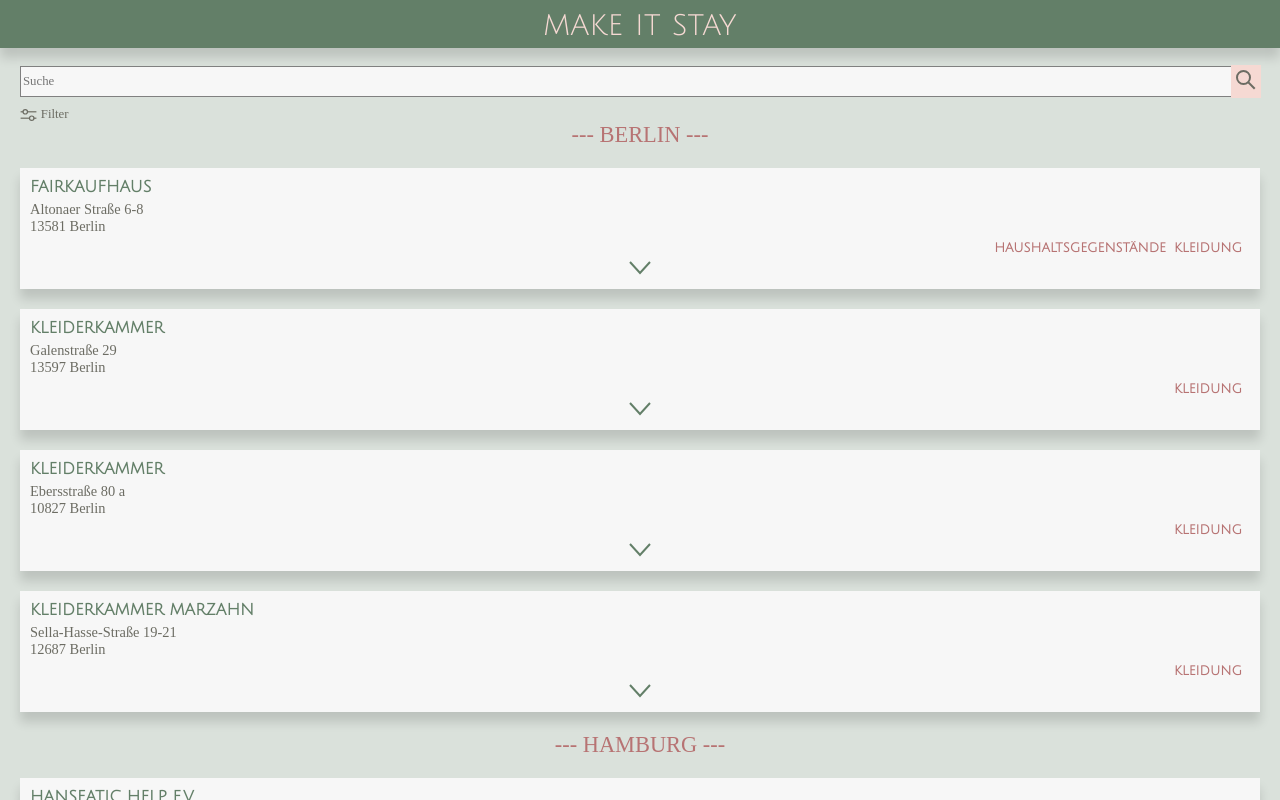
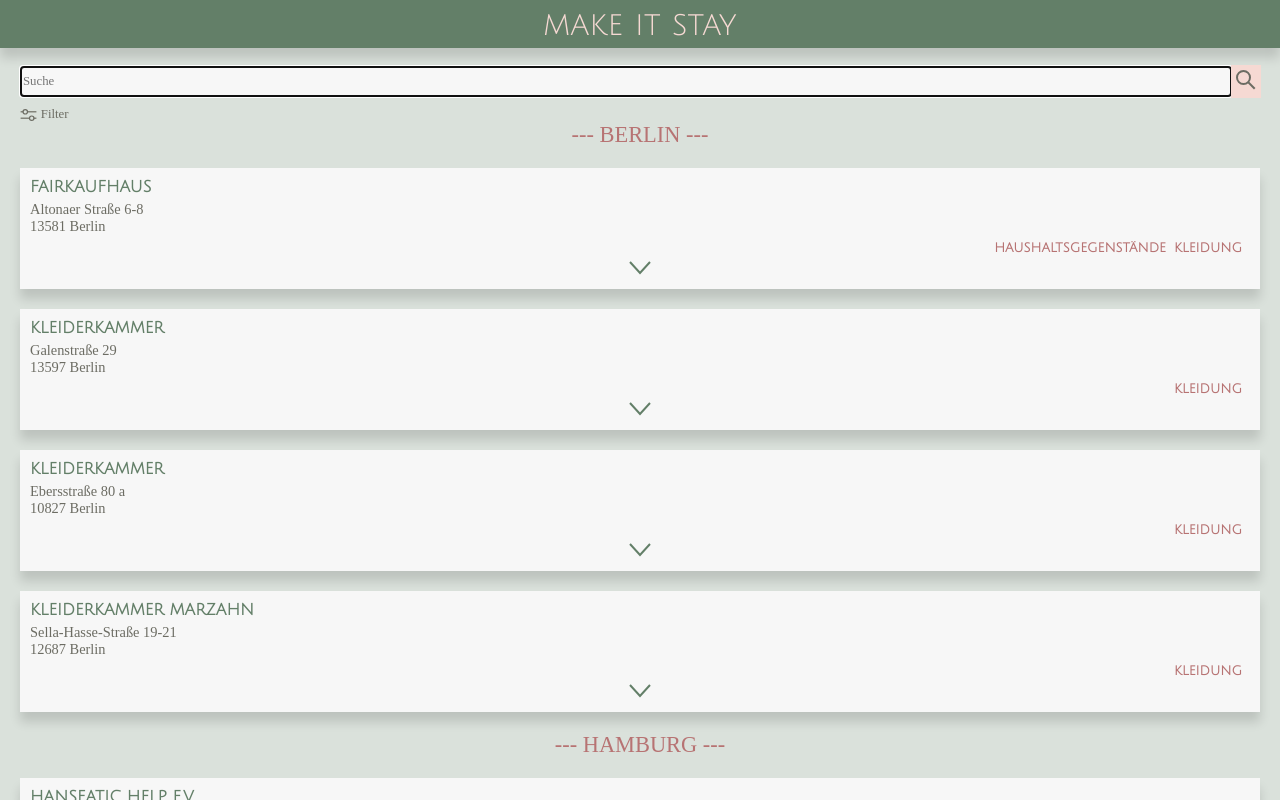
Before and after one commit to maje02/capstone-project, a React (Create React App) app: page / in a window 1280 px wide. Built offline with nearby package versions, Linux system fonts and the light colour scheme.

Commit message:
Add changes to search

```diff
--- a/src/City.js
+++ b/src/City.js
@@ -3,18 +3,18 @@
 import Place from './Place'
 import PropTypes from 'prop-types'
 
-export default function City({ places = [] }) {
+export default function City({ places }) {
   return (
-    <div>
-      {!(Array.isArray(places) && places.length > 0) ? (
-        ''
-      ) : (
+    <>
+      {Array.isArray(places) && places.length > 0 ? (
         <CitySection city={places[0].city}>
           --- {places[0].city} ---
         </CitySection>
+      ) : (
+        ''
       )}
       {renderPlaces()}
-    </div>
+    </>
   )
 
   function renderPlaces() {
--- a/src/Home.js
+++ b/src/Home.js
@@ -38,8 +38,7 @@
       ) : (
         ''
       )}
-      {Array.isArray(places) && places.length > 0 ? renderCities() : 'no match'}{' '}
-      {/* wo fügt man das korrekt ein? */}
+      {renderCities()}
     </HomeWrapper>
   )
 
--- a/src/Searchbar.js
+++ b/src/Searchbar.js
@@ -12,6 +12,7 @@
         name="search"
         id="search"
         placeholder="Suche"
+        autofocus="true"
         onInput={onInput}
       ></SearchInput>
       <SearchSubmit id="search" type="submit" name="search" value="Suchen">
@@ -28,6 +29,7 @@
 `
 const SearchInput = styled.input`
   border: 1px solid grey;
+  border-radius: none;
   background: #f7f7f7;
   width: 150px;
   color: #6c6c63;
```
